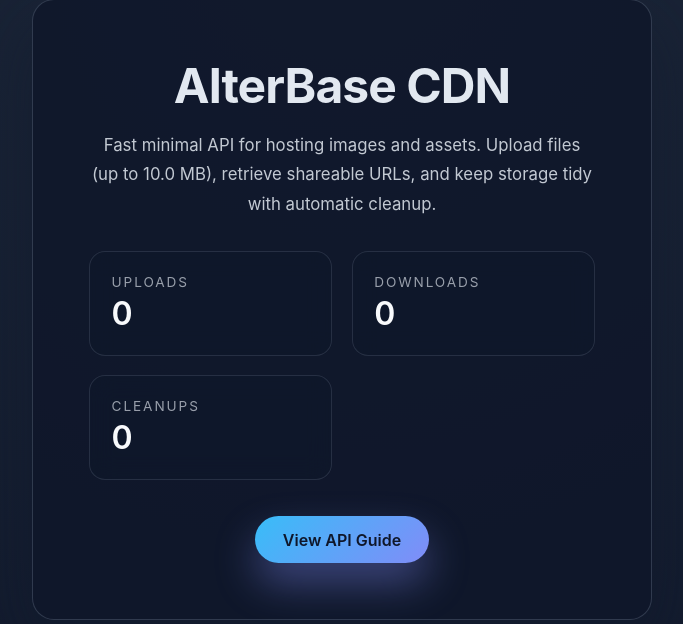
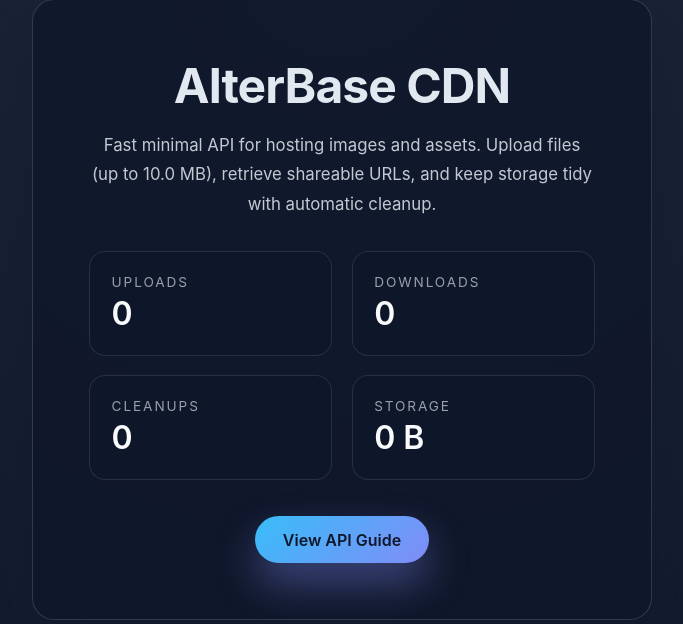
Before and after one commit to lunaticsm/Image-Uploader-API, a FastAPI app: page / in a window 1280 px wide. Shown: the part 57-681 px from the top of the page, without its empty margins (298-981 px from the left). Run offline with FastAPI, Linux system fonts and the light colour scheme.

Commit message:
Show persistent metrics with storage totals on landing page

```diff
--- a/app/main.py
+++ b/app/main.py
@@ -9,6 +9,7 @@ from fastapi.middleware.cors import CORSMiddleware
 from fastapi.responses import FileResponse, HTMLResponse, JSONResponse
 from sqlmodel import SQLModel, Session, create_engine, select
 from starlette.exceptions import HTTPException as StarletteHTTPException
+from sqlalchemy import func
 
 from app.cleaner import start_cleaner
 from app.config import (
@@ -59,6 +60,24 @@ if ENABLE_CLEANER:
     start_cleaner(engine, metrics, logger)  # background scheduler
 
 
+def get_persistent_stats() -> dict[str, int]:
+    def _scalar(value):
+        if isinstance(value, tuple):
+            return value[0] if value else 0
+        try:
+            return value[0]  # type: ignore[index]
+        except Exception:
+            return value
+
+    with Session(engine) as session:
+        total_files_row = session.exec(select(func.count()).select_from(FileModel)).one()
+        total_bytes_row = session.exec(select(func.sum(FileModel.size_bytes))).one()
+    total_files = int(_scalar(total_files_row) or 0)
+    raw_total_bytes = _scalar(total_bytes_row)
+    total_bytes = int(raw_total_bytes or 0)
+    return {"total_files": total_files, "total_bytes": total_bytes}
+
+
 async def enforce_rate_limit(request: Request):
     client = request.client.host if request.client else "unknown"
     allowed, retry_after = rate_limiter.hit(client)
@@ -90,13 +109,16 @@ async def not_found_handler(request: Request, exc: StarletteHTTPException):
 @app.get("/", response_class=HTMLResponse)
 async def home():
     stats = metrics.snapshot()
+    persistent = get_persistent_stats()
+    uploads_count = max(int(stats.get("uploads", 0)), persistent["total_files"])
     html = render_template(
         "index.html",
         {
             "max_file_mb": f"{MAX_FILE_SIZE_MB:.1f}",
-            "uploads": str(stats.get("uploads", 0)),
+            "uploads": str(uploads_count),
             "downloads": str(stats.get("downloads", 0)),
             "deleted": str(stats.get("deleted", 0)),
+            "storage_bytes": str(persistent["total_bytes"]),
             "year": str(datetime.utcnow().year),
         },
     )
@@ -115,7 +137,14 @@ async def api_info():
 @app.get("/metrics", dependencies=[Depends(enforce_rate_limit)])
 def metrics_snapshot():
     data = metrics.snapshot()
-    response = JSONResponse(data)
+    persistent = get_persistent_stats()
+    payload = {
+        "uploads": max(int(data.get("uploads", 0)), persistent["total_files"]),
+        "downloads": int(data.get("downloads", 0)),
+        "deleted": int(data.get("deleted", 0)),
+        "storage_bytes": persistent["total_bytes"],
+    }
+    response = JSONResponse(payload)
     response.headers["Cache-Control"] = "no-store, no-cache, must-revalidate"
     return response
 
--- a/app/templates/index.html
+++ b/app/templates/index.html
@@ -135,6 +135,10 @@
           <span class="label">Cleanups</span>
           <span class="value">0</span>
         </div>
+        <div class="metric" data-key="storage_bytes" data-value="${storage_bytes}" data-format="bytes">
+          <span class="label">Storage</span>
+          <span class="value">0</span>
+        </div>
       </div>
       <a href="/api-info">View API Guide</a>
     </main>
@@ -145,26 +149,51 @@
     <script>
       const metricCards = document.querySelectorAll(".metric");
 
-      function formatNumber(value) {
+      function formatNumber(value, format) {
         if (Number.isNaN(value)) {
-          return "0";
+          value = 0;
+        }
+        if (format === "bytes") {
+          if (value <= 0) {
+            return "0 B";
+          }
+          const units = ["B", "KB", "MB", "GB", "TB"];
+          let size = value;
+          let unitIndex = 0;
+          while (size >= 1024 && unitIndex < units.length - 1) {
+            size /= 1024;
+            unitIndex += 1;
+          }
+          const decimals = unitIndex === 0 ? 0 : size < 10 ? 2 : 1;
+          return (
+            size.toFixed(decimals).replace(/\.0+$/, "") + " " + units[unitIndex]
+          );
         }
         return value.toLocaleString("en-US");
       }
 
-      function scramble(el, finalValue) {
+      function scramble(el, finalValue, format) {
         const duration = 900;
+        if (!Number.isFinite(finalValue)) {
+          el.textContent = formatNumber(0, format);
+          return;
+        }
+        if (finalValue === 0) {
+          el.textContent = formatNumber(0, format);
+          return;
+        }
         const start = performance.now();
-        const maxRandom = Math.max(finalValue, 20);
+        const cap = Math.max(finalValue, 20);
 
         function update(now) {
-          const progress = (now - start) / duration;
+          const progress = Math.min((now - start) / duration, 1);
           if (progress < 1) {
-            const randomValue = Math.floor(Math.random() * maxRandom);
-            el.textContent = formatNumber(randomValue);
+            const randomCap = format === "bytes" ? Math.max(finalValue, 1) : cap;
+            const randomValue = Math.floor(Math.random() * (randomCap + 1));
+            el.textContent = formatNumber(randomValue, format);
             requestAnimationFrame(update);
           } else {
-            el.textContent = formatNumber(finalValue);
+            el.textContent = formatNumber(finalValue, format);
           }
         }
 
@@ -176,12 +205,13 @@
           const key = card.getAttribute("data-key");
           const nextValue = Number(data[key] || 0);
           const current = Number(card.getAttribute("data-current") || "-1");
+          const format = card.getAttribute("data-format") || "number";
           if (current === nextValue) {
             return;
           }
           card.setAttribute("data-current", String(nextValue));
           const valueEl = card.querySelector(".value");
-          scramble(valueEl, nextValue);
+          scramble(valueEl, nextValue, format);
         });
       }
 
```
